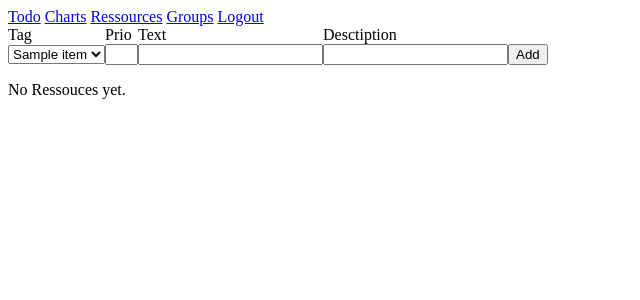
After one commit to bad-alloc/Unideadline, a Django app: template todolist/templates/todolist/resources.html in a window 1280 px wide. The commit adds this page. Shown: the top 300 px of the page, without its empty margins (0-640 px from the left). Run offline with Django 3.2, Linux system fonts and the light colour scheme; the template is opened without the code that fills it: most values are stand-ins (such as "Sample title", 1, 10 or a date in 2020).

Commit message:
headlinks moved to common file, working on ressource page.

```diff
--- a/todolist/models.py
+++ b/todolist/models.py
@@ -23,8 +23,9 @@ class RessourceType(models.Model):
 
 # Ressources belong to todo items, like exercise sheets which have to be done.
 class Ressource(models.Model):
+    ressource_name = models.CharField(max_length=200)
     ressource_type = models.ForeignKey(RessourceType)
-    ressource_location = models.URLField(max_length=500)
+    ressource_location = models.URLField(max_length=500) # TODO: Several urls here!
 
     # This way TodoItems can have many Ressources
     associated_todo_item = models.ForeignKey('TodoItem')
@@ -32,7 +33,7 @@ class Ressource(models.Model):
     max_credit = models.IntegerField()
     obtained_credit = models.IntegerField()
 
-    def __unicode__(self):
+   def __unicode__(self):
         return self.ressource_type
 
 # Like emcas org mode, there can be different todo tags, like TODO
--- /dev/null
+++ b/todolist/templates/todolist/headlinks.html
@@ -0,0 +1 @@
+<a href="{% url 'todolist:index' %}">Todo</a> <a href="{% url 'todolist:index' %}">Charts</a> <a href="{% url 'todolist:index' %}">Ressources</a> <a href="{% url 'todolist:index' %}">Groups</a> <a href="{% url 'todolist:index' %}">Logout</a>
--- a/todolist/templates/todolist/index.html
+++ b/todolist/templates/todolist/index.html
@@ -2,7 +2,7 @@
 
 <link rel="stylesheet" type="text/css" href="{% static 'todolist/style.css' %}" />
 
-<a href="{% url 'todolist:index' %}">Todo</a> <a href="{% url 'todolist:index' %}">Charts</a> <a href="{% url 'todolist:index' %}">Ressources</a> <a href="{% url 'todolist:index' %}">Groups</a> <a href="{% url 'todolist:index' %}">Logout</a>
+{% include "todolist/headlinks.html" %}
 
 <form action="{% url 'todolist:add_todo' %}" method="post">
   {% csrf_token %}
--- /dev/null
+++ b/todolist/templates/todolist/resources.html
@@ -0,0 +1,37 @@
+{% load staticfiles %}
+
+<link rel="stylesheet" type="text/css" href="{% static 'todolist/style.css' %}" />
+
+{% include "todolist/headlinks.html" %}
+
+<form action="{% url 'todolist:add_ressource' %}" method="post">
+  {% csrf_token %}
+  <table class="plain-table">
+    <tr>
+      <td>Tag</td>
+      <td>Prio</td>
+      <td>Text</td>
+      <td>Desctiption</td>
+    </tr>
+    <tr>
+      <td>
+	<select name="new_todo_tag">
+	  {% for item in todo_types %}
+	  <option>{{item}}</option>
+	  {% endfor %}
+	</select>
+      </td>
+      <td><input type="Text" size=1 name="new_todo_priority"/></td>
+      <td><input type="Text" name="new_todo_text"/></td>
+      <td><input type="Text" name="new_todo_description"/></td>
+      <td><input type="submit" name="add_todo_button" value="Add"/> </td>
+    </tr>
+</table>
+</form>
+
+{% if ressouce_items %}
+<p>Ressources:</p>
+
+{% else %}
+<p>No Ressouces yet.</p>
+{% endif %}
--- a/todolist/views.py
+++ b/todolist/views.py
@@ -46,10 +46,8 @@ def remove_todo(request):
     if not request.POST.get("remove", "") == '':
         TodoItem.objects.filter(id = request.POST.get("remove", "")).delete()
     elif not request.POST.get("set", "") == '':
-        print "### GOT ###", request.POST
         item_to_update = TodoItem.objects.get(id = request.POST.get("set", ""))
         item_to_update.todo_type = TodoType.objects.get(id=request.POST.get("set_todo_tag", ""))
-        print "UPDATING", request.POST.get("set_todo_tag", "")
         try:
             new_priority = int(request.POST.get("todo_priority", ""))
             item_to_update.priority = new_priority
```
Also changed, not shown: db.sqlite3, 1 other file.
